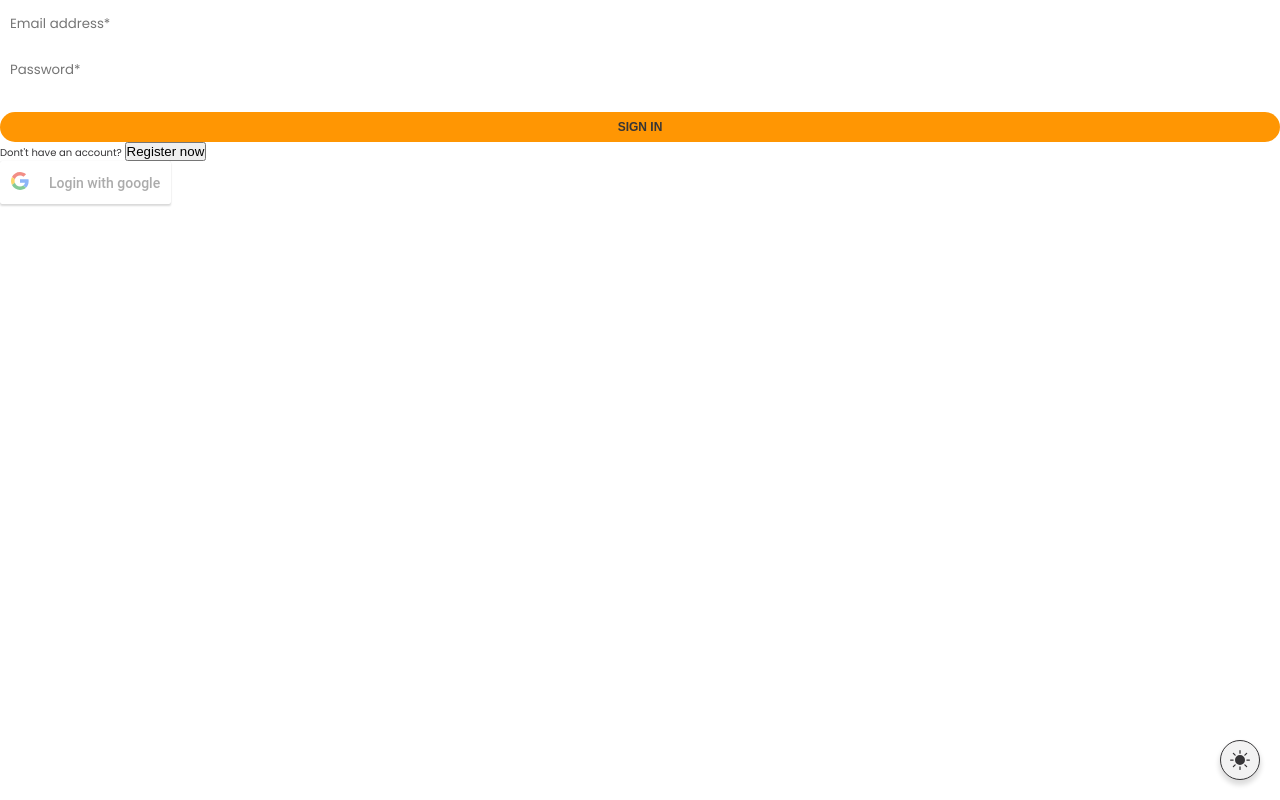
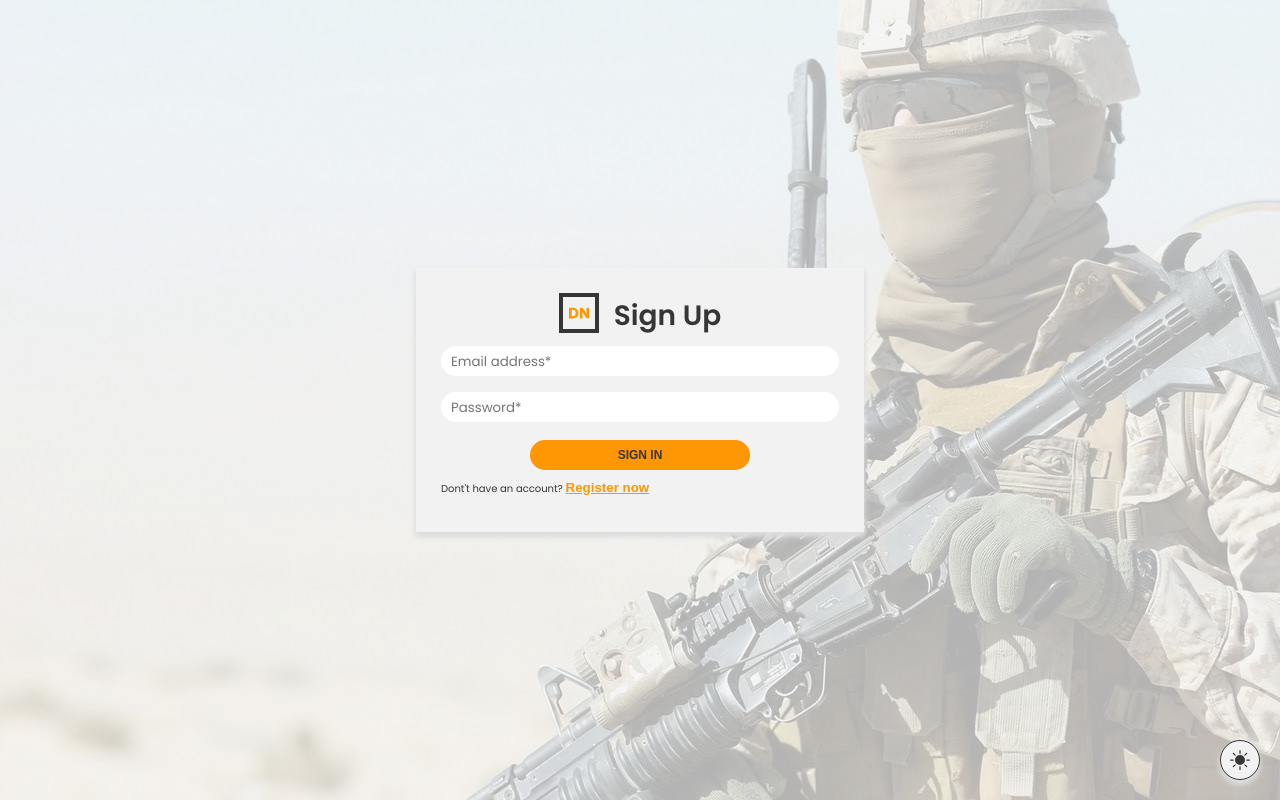
Before and after one commit to dawtom97/react-mern-news-app-frontend, a React (Create React App) app: page /auth in a window 1280 px wide. Built offline with nearby package versions, Linux system fonts and the light colour scheme; no server answers.

Commit message:
auth frontend view implementation

```diff
--- a/src/components/molecules/AuthForm/AuthForm.js
+++ b/src/components/molecules/AuthForm/AuthForm.js
@@ -2,11 +2,12 @@ import React, { useState } from "react";
 import { Input } from "../../atoms/Input";
 import { Submit } from "../../atoms/Submit";
 import * as Styled from "./styles";
-import { GoogleLogin } from "react-google-login";
 import {useDispatch} from 'react-redux';
 import { AUTH } from "../../../constants/actionTypes";
 import {signin, signup} from '../../../actions/auth';
 import { useNavigate } from "react-router-dom";
+import {Logo} from '../../atoms/Logo'
+import { Title } from "../../atoms/Title";
 
 const initialState = {firstName: '', lastName: '', email:'',password:'', confirmPassword:''}
 
@@ -52,7 +53,11 @@ export const AuthForm = () => {
   }
 
   return (
-    <div>
+    <Styled.Wrapper>
+      <Styled.TextWrapper>
+        <Logo/>
+        <Title>{isSignUp ? 'Sign In' : 'Sign Up'}</Title>
+      </Styled.TextWrapper>
       <form onSubmit={handleSubmit}>
         {isSignUp && (
           <>
@@ -79,23 +84,6 @@ export const AuthForm = () => {
           {!isSignUp ? "Register now" : "Login now"}
         </button>
       </p>
-
-      <GoogleLogin
-        clientId="576582934568-kabrjdvc4i0hj89c6v2kicsrabth2het.apps.googleusercontent.com"
-        onSuccess={googleSuccess}
-        onFailure={googleFailure}
-        buttonText={"Login with google"}
-        cookiePolicy={"single_host_origin"}
-      //  plugin_name="chat"
-        // render={(props) => (
-        //   <button
-        //     onClick={props.onClick}
-        //     disabled={props.disabled}
-        //   >
-        //     Google Sign In
-        //   </button>
-        // )}
-      />
-    </div>
+    </Styled.Wrapper>
   );
 };
--- a/src/components/molecules/AuthForm/styles.js
+++ b/src/components/molecules/AuthForm/styles.js
@@ -1 +1,33 @@
 import styled from "styled-components";
+
+
+export const Wrapper = styled.div`
+     & input[type="submit"] {
+          width: 220px;
+          margin:10px auto;
+      }
+    & p {
+      margin: 10px 0;
+
+      & button {
+          background-color: transparent;
+          border: none;
+          text-decoration: underline;
+          cursor: pointer;
+          color:${props=>props.theme.primary};
+          font-weight: 700;
+      }
+  }
+`
+
+export const TextWrapper = styled.header`
+  display: flex;
+  width: 100%;
+  align-items: center;
+  gap:15px;
+  justify-content: center;
+  & > h2 {
+      margin:0;
+  }
+
+`
--- a/src/components/molecules/MainMenu/MainMenu.js
+++ b/src/components/molecules/MainMenu/MainMenu.js
@@ -15,7 +15,6 @@ export const MainMenu = () => {
   const navigate = useNavigate();
   const [user, setUser] = useState(JSON.parse(localStorage.getItem("profile")));
   const [isShowModal, setIsShowModal] = useState(false);
-  console.log(user);
 
   useEffect(() => {
     const token = user?.token;
@@ -31,7 +30,7 @@ export const MainMenu = () => {
     showModal();
     dispatch({type: LOGOUT});
     setUser(null);
-    navigate("/")
+    navigate("/");
   };
 
   const showModal = () => setIsShowModal(prev=>!prev)
@@ -41,7 +40,8 @@ export const MainMenu = () => {
     <Styled.Wrapper>
       <Logo/>
       <ul>
-        <NavLink to="/">Home</NavLink>
+        <NavLink exact="true" to="/">Home</NavLink>
+        {user && user.result._id === process.env.REACT_APP_ADMIN_ID && <NavLink to="/admin/add-post">Admin</NavLink>}
         <a target="_blank" href="https://liveuamap.com">Live</a>
         {user ? (
           <>
@@ -54,7 +54,7 @@ export const MainMenu = () => {
       </ul>
 
     </Styled.Wrapper>
-    {isShowModal && <CommonModal onClose={showModal}><UserInfoModal onLogout={logout} onClick={showModal} user={user}/></CommonModal>}
+    {isShowModal && user ? <CommonModal onClose={showModal}><UserInfoModal onLogout={logout} onClick={showModal} user={user}/></CommonModal> : null}
     </>
   );
 };
--- a/src/components/molecules/PostForm/styles.js
+++ b/src/components/molecules/PostForm/styles.js
@@ -5,7 +5,7 @@ export const Wrapper = styled.aside`
   left: 0;
   background-color: ${(props) => props.theme.bodyAlt};
   width: 320px;
-  z-index: 999;
+  z-index: 9999;
   padding: 30px;
   transform: translateX(-400px);
   transition: 0.5s;
--- a/src/components/organisms/AdminPostsSection/styles.js
+++ b/src/components/organisms/AdminPostsSection/styles.js
@@ -2,6 +2,7 @@ import styled from "styled-components";
 
 export const Wrapper = styled.div`
   margin-top: 90px;
+  margin-bottom: 50px;
 `
 
 export const Posts = styled.section`
--- /dev/null
+++ b/src/components/organisms/AuthSection/AuthSection.js
@@ -0,0 +1,12 @@
+import React from 'react'
+import { AuthForm } from '../../molecules/AuthForm/AuthForm';
+import { banner } from "../../../constants/banner";
+import * as Styled from './styles'
+
+export const AuthSection = () => {
+  return (
+    <Styled.Wrapper image={banner.image}>
+        <AuthForm/>
+    </Styled.Wrapper>
+  )
+}
--- /dev/null
+++ b/src/components/organisms/AuthSection/styles.js
@@ -0,0 +1,34 @@
+import styled from "styled-components";
+
+export const Wrapper = styled.div`
+  background-image: url(${(props) => props.image});
+  background-position: center;
+  min-height: 100vh;
+  display: flex;
+  justify-content: center;
+  align-items: center;
+  position: relative;
+
+  &::before {
+    content:"";
+    width:100%;
+    min-height: 100vh;
+    top:0;
+    left:0%;
+    background-color: ${props=>props.theme.body};
+    opacity: 0.7;
+  }
+
+  & > div {
+    background-color: ${(props) => props.theme.bodyAlt};
+    padding: 25px;
+    width:35%;
+    min-width: 300px;
+    position: absolute;
+    box-shadow: 0px 4px 5px 1px ${props => props.theme.mainShadow};
+
+  }
+
+  & form {
+  }
+`;
--- a/src/views/AuthView.js
+++ b/src/views/AuthView.js
@@ -1,11 +1,9 @@
-import React from 'react'
-import {AuthForm} from '../components/molecules//AuthForm/AuthForm'
+import React from 'react';
+import { AuthSection } from '../components/organisms/AuthSection/AuthSection';
 
 const AuthView = () => {
   return (
-    <div>
-        <AuthForm/>
-    </div>
+    <AuthSection/>
   )
 }
 
```
